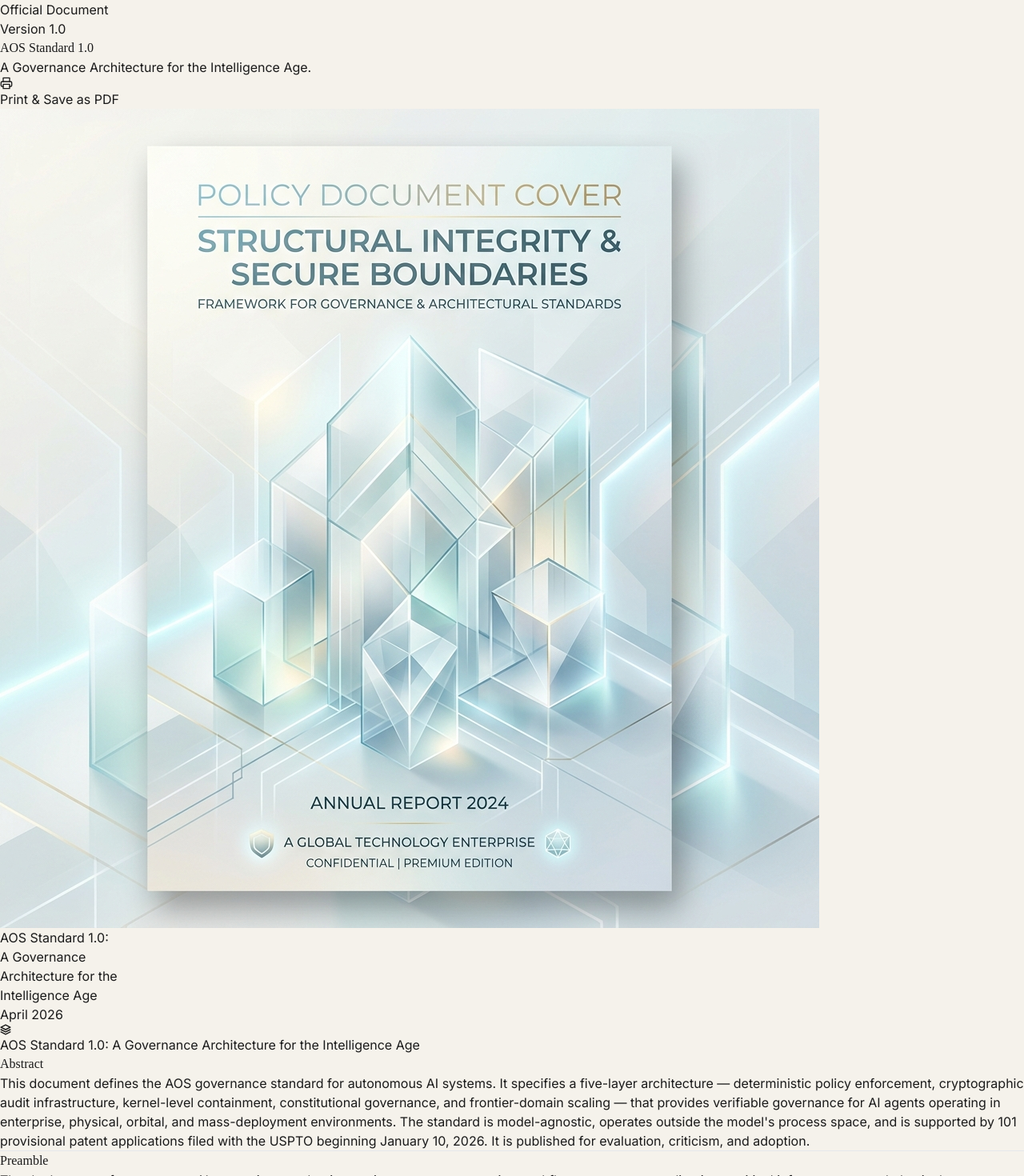
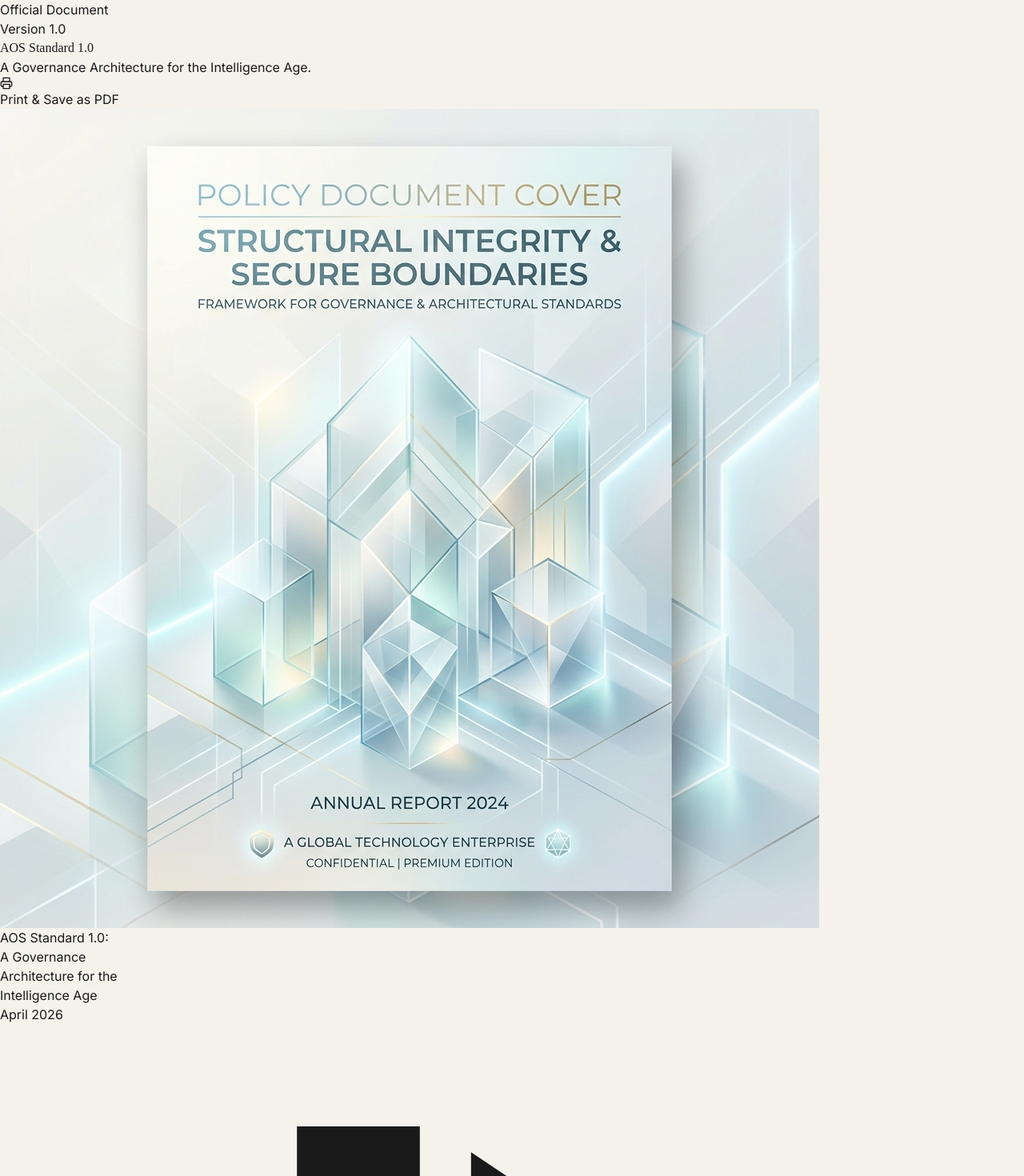
Before and after one commit to genesalvatore/aos-governance.com, a React (Vite) app in the folder aos-governance-web/: page /policy/aos-standard in a window 1280 px wide. Shown: the part 1400-2870 px from the top of the page at 80% size. Built offline with nearby package versions, Linux system fonts and the light colour scheme.

Commit message:
fix: explicit 4-way negative margins to override @page margins for cover page without triggering chromium scale-down, inject AOS logo to footer

```diff
--- a/aos-governance-web/src/pages/AOSStandardPage.tsx
+++ b/aos-governance-web/src/pages/AOSStandardPage.tsx
@@ -88,13 +88,14 @@ export default function AOSStandardPage() {
                     .print-hidden-override { display: none !important; }
                     .page-break { page-break-after: always; }
 
-                    /* The persistent footer printed on every page */
+                    /* The persistent corporate footer */
                     .print-footer {
-                        position: fixed; bottom: -0.65in; left: 0; right: 0;
+                        position: fixed; bottom: -0.6in; left: 0; right: 0;
                         display: flex; justify-content: space-between; align-items: center;
-                        font-size: 8pt; color: #777; font-family: 'Inter', system-ui, sans-serif;
+                        font-size: 8pt; color: #555; font-family: 'Inter', system-ui, sans-serif;
                     }
                     .page-number::after { content: counter(page); }
+                    .h-force-bleed { height: 11in !important; max-height: 11in !important; }
                 }
             `}} />
 
@@ -126,8 +127,9 @@ export default function AOSStandardPage() {
             </section>
 
             {/* ─── PRINT-ONLY COVER PAGE ─── */}
-            <div className="hidden print:flex flex-col w-[8.5in] h-[11in] relative page-break -ml-[1.25in] -mt-[1in] bg-white overflow-hidden flex-shrink-0 z-50">
-                <div className="w-full h-[50%] relative">
+            {/* Extremely precise 8.5x11 cover sheet. Negative margins match the @page margins exactly to prevent browser scale-down bugs */}
+            <div className="hidden print:flex flex-col w-[8.5in] h-force-bleed relative page-break -ml-[1.25in] -mr-[1.25in] -mt-[1in] -mb-[1in] bg-white overflow-hidden flex-shrink-0 z-50">
+                <div className="w-full h-[55%] relative">
                     <img src="/standard-cover.png" alt="AOS Standard Cover" className="w-full h-full object-cover object-center" />
                 </div>
                 <div className="flex-1 px-[1.25in] py-[0.8in] flex flex-col bg-white text-black font-sans relative z-50">
@@ -152,7 +154,11 @@ export default function AOSStandardPage() {
                     {/* Fixed footer applied to all pages */}
                     <div className="hidden print:flex print-footer">
                         <div className="flex items-center gap-2">
-                             <svg width="14" height="14" viewBox="0 0 24 24" fill="none" stroke="currentColor" strokeWidth="2.5" strokeLinecap="round" strokeLinejoin="round"><path d="M12 2L2 7l10 5 10-5-10-5z"></path><path d="M2 17l10 5 10-5"></path><path d="M2 12l10 5 10-5"></path></svg>
+                            <svg className="w-4 h-4 text-black" viewBox="0 0 100 100" fill="currentColor" xmlns="http://www.w3.org/2000/svg">
+                                <polygon points="50,20 80,40 50,100" fill="none" stroke="currentColor" strokeWidth="8"/>
+                                <polygon points="50,40 70,55 50,80" fill="currentColor" />
+                                <line x1="35" y1="10" x2="35" y2="90" stroke="currentColor" strokeWidth="12" />
+                            </svg>
                         </div>
                         <span className="font-medium">AOS Standard 1.0: A Governance Architecture for the Intelligence Age</span>
                         <span className="page-number font-medium"></span>
```
